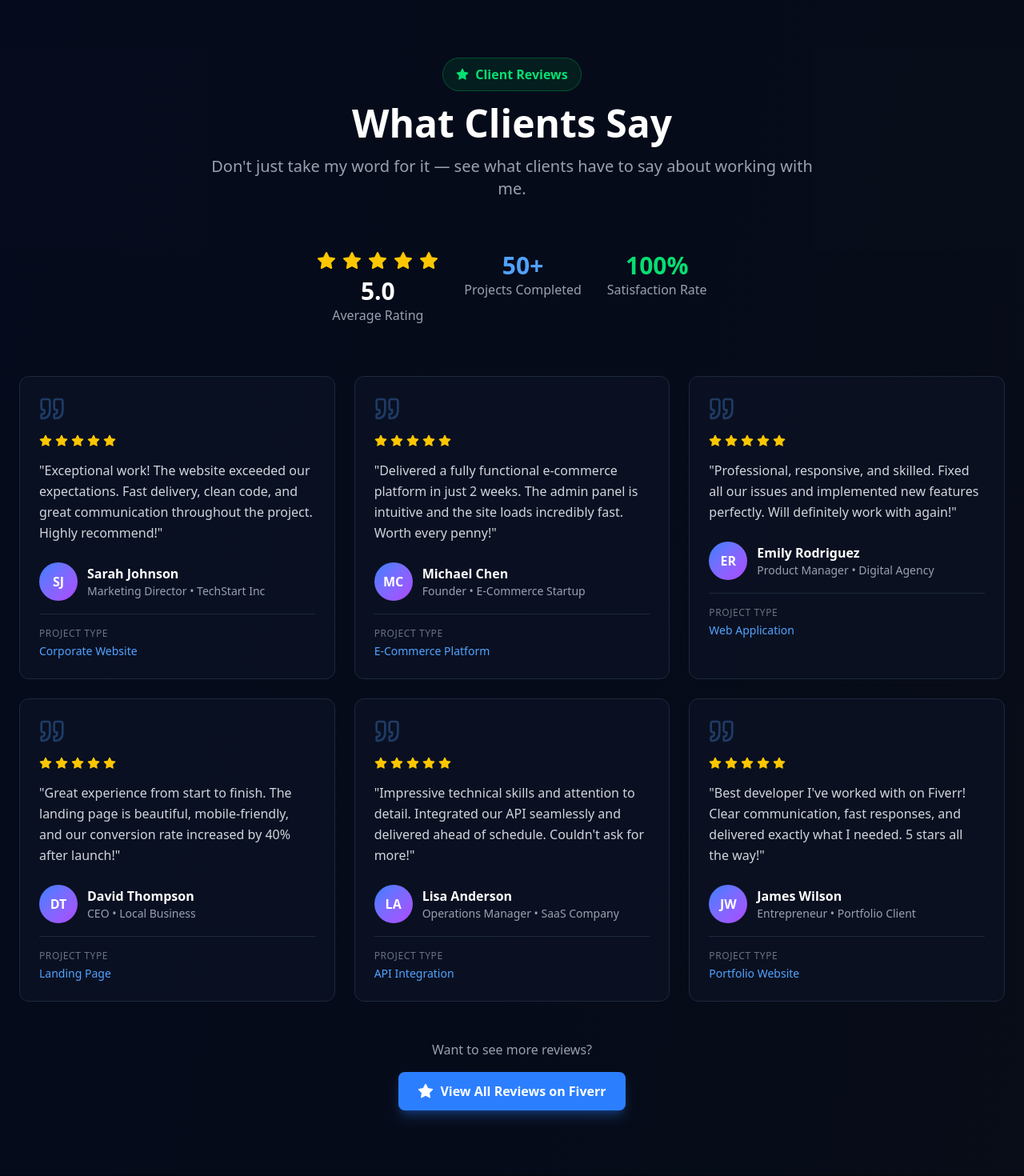
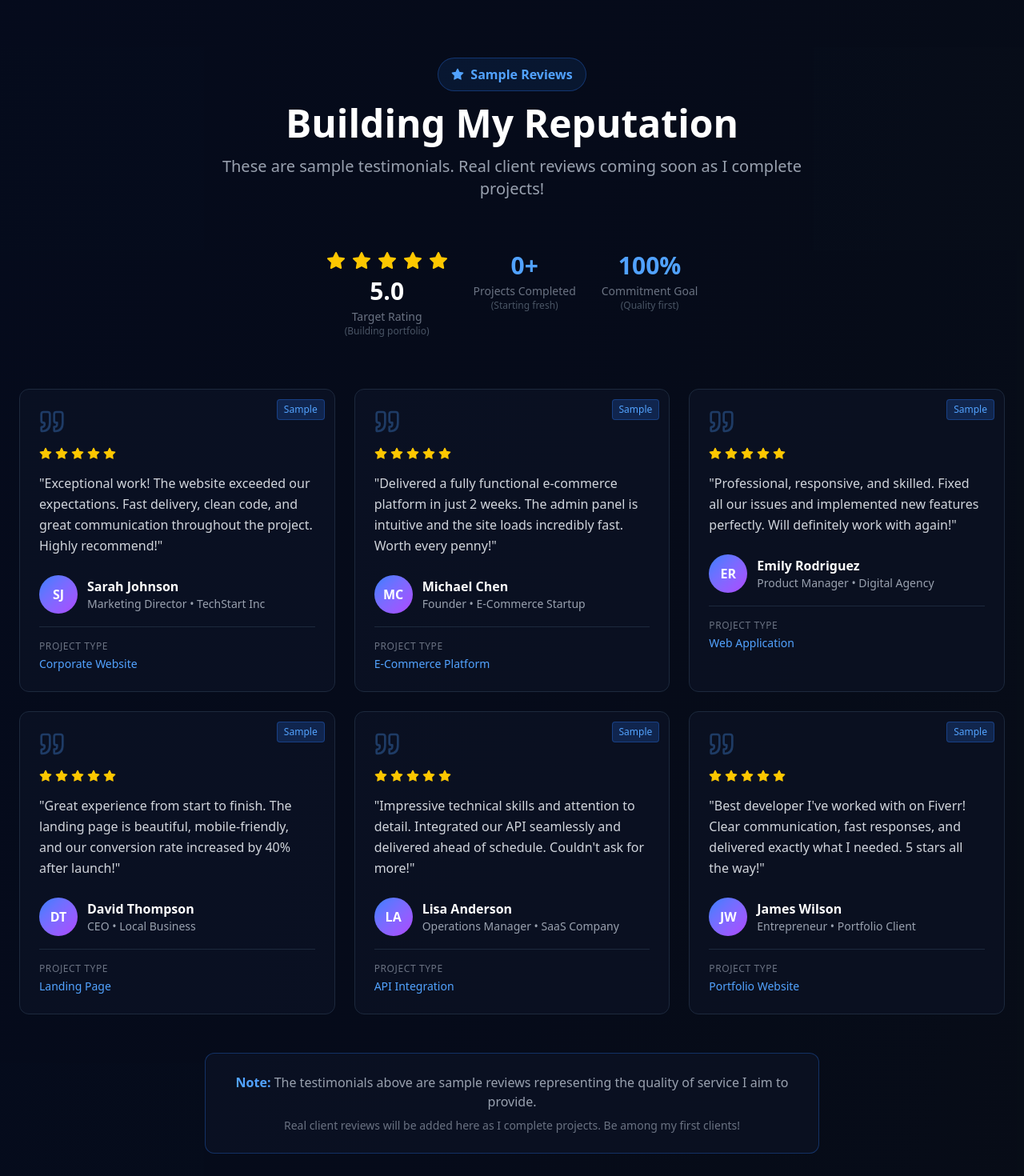
Before and after one commit to NojusTautavicius1/projektas, a React (Vite) app in the folder front/: page / in a window 1280 px wide. Shown: the part 1720-3190 px from the top of the page at 80% size. Built offline with nearby package versions, Linux system fonts and the light colour scheme; no server answers.

Commit message:
fix: Update testimonials to show sample reviews disclaimer and fix login routing

```diff
--- a/front/src/app/App.tsx
+++ b/front/src/app/App.tsx
@@ -12,12 +12,23 @@ import { useEffect, useState } from "react";
 import Login from "./pages/Login";
 
 export default function App() {
-  const [path, setPath] = useState<string>(typeof window !== 'undefined' ? window.location.pathname : "/");
+  const [path, setPath] = useState<string>("");
 
   useEffect(() => {
+    // Set path on client side only
+    setPath(window.location.pathname);
+
     const onPop = () => setPath(window.location.pathname);
     window.addEventListener("popstate", onPop);
-    return () => window.removeEventListener("popstate", onPop);
+
+    // Also listen for hash changes in case of hash routing
+    const onHashChange = () => setPath(window.location.pathname);
+    window.addEventListener("hashchange", onHashChange);
+
+    return () => {
+      window.removeEventListener("popstate", onPop);
+      window.removeEventListener("hashchange", onHashChange);
+    };
   }, []);
 
   const isLogin = path === "/login" || path === "/login/";
--- a/front/src/app/components/Testimonials.tsx
+++ b/front/src/app/components/Testimonials.tsx
@@ -69,15 +69,15 @@ export function Testimonials() {
       <div className="max-w-7xl mx-auto">
         {/* Header */}
         <div className="text-center mb-16">
-          <div className="inline-block px-4 py-2 bg-green-500/10 border border-green-500/30 rounded-full mb-4">
-            <span className="text-green-400 font-semibold flex items-center gap-2 justify-center">
-              <Star className="w-4 h-4 fill-green-400" />
-              Client Reviews
+          <div className="inline-block px-4 py-2 bg-blue-500/10 border border-blue-500/30 rounded-full mb-4">
+            <span className="text-blue-400 font-semibold flex items-center gap-2 justify-center">
+              <Star className="w-4 h-4 fill-blue-400" />
+              Sample Reviews
             </span>
           </div>
-          <h2 className="text-4xl md:text-5xl font-bold mb-4">What Clients Say</h2>
+          <h2 className="text-4xl md:text-5xl font-bold mb-4">Building My Reputation</h2>
           <p className="text-xl text-gray-400 max-w-3xl mx-auto">
-            Don't just take my word for it — see what clients have to say about working with me.
+            These are sample testimonials. Real client reviews coming soon as I complete projects!
           </p>
         </div>
 
@@ -90,15 +90,18 @@ export function Testimonials() {
               ))}
             </div>
             <div className="text-3xl font-bold">5.0</div>
-            <div className="text-gray-400">Average Rating</div>
+            <div className="text-sm text-gray-500 mt-1">Target Rating</div>
+            <div className="text-xs text-gray-600">(Building portfolio)</div>
           </div>
           <div className="text-center">
-            <div className="text-3xl font-bold text-blue-400">50+</div>
-            <div className="text-gray-400">Projects Completed</div>
+            <div className="text-3xl font-bold text-blue-400">0+</div>
+            <div className="text-sm text-gray-500 mt-1">Projects Completed</div>
+            <div className="text-xs text-gray-600">(Starting fresh)</div>
           </div>
           <div className="text-center">
-            <div className="text-3xl font-bold text-green-400">100%</div>
-            <div className="text-gray-400">Satisfaction Rate</div>
+            <div className="text-3xl font-bold text-blue-400">100%</div>
+            <div className="text-sm text-gray-500 mt-1">Commitment Goal</div>
+            <div className="text-xs text-gray-600">(Quality first)</div>
           </div>
         </div>
 
@@ -111,8 +114,13 @@ export function Testimonials() {
               whileInView={{ opacity: 1, y: 0 }}
               viewport={{ once: true }}
               transition={{ duration: 0.5, delay: index * 0.1 }}
-              className="bg-slate-900/50 border border-slate-800 rounded-xl p-6 hover:border-blue-500/30 transition-all"
+              className="bg-slate-900/50 border border-slate-800 rounded-xl p-6 hover:border-blue-500/30 transition-all relative"
             >
+              {/* Sample Badge */}
+              <div className="absolute top-3 right-3 px-2 py-1 bg-blue-500/20 border border-blue-500/30 rounded text-xs text-blue-400">
+                Sample
+              </div>
+
               {/* Quote Icon */}
               <Quote className="w-8 h-8 text-blue-400/30 mb-4" />
 
@@ -150,10 +158,20 @@ export function Testimonials() {
           ))}
         </div>
 
+        {/* Disclaimer */}
+        <div className="mt-12 bg-slate-900/50 border border-blue-500/30 rounded-xl p-6 max-w-3xl mx-auto">
+          <p className="text-center text-gray-400 mb-2">
+            <span className="text-blue-400 font-semibold">Note:</span> The testimonials above are sample reviews representing the quality of service I aim to provide.
+          </p>
+          <p className="text-center text-gray-500 text-sm">
+            Real client reviews will be added here as I complete projects. Be among my first clients!
+          </p>
+        </div>
+
         {/* Fiverr Reviews CTA */}
-        <div className="mt-12 text-center">
+        <div className="mt-8 text-center">
           <p className="text-gray-400 mb-4">
-            Want to see more reviews?
+            Ready to work together?
           </p>
           <motion.a
             href="https://www.fiverr.com/s/6YroEYL"
@@ -164,7 +182,7 @@ export function Testimonials() {
             className="inline-flex items-center gap-2 px-6 py-3 bg-blue-500 hover:bg-blue-600 text-white font-semibold rounded-lg transition-all shadow-lg shadow-blue-500/30"
           >
             <Star className="w-5 h-5 fill-white" />
-            View All Reviews on Fiverr
+            Hire Me on Fiverr
           </motion.a>
         </div>
       </div>
```
